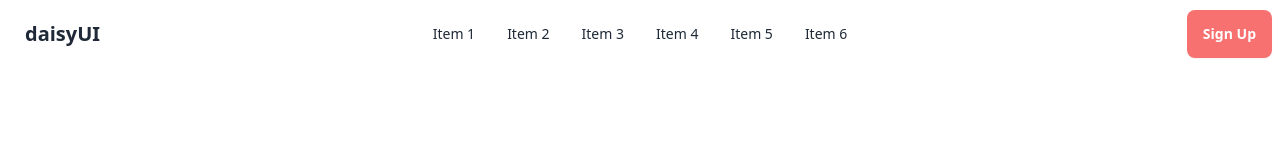
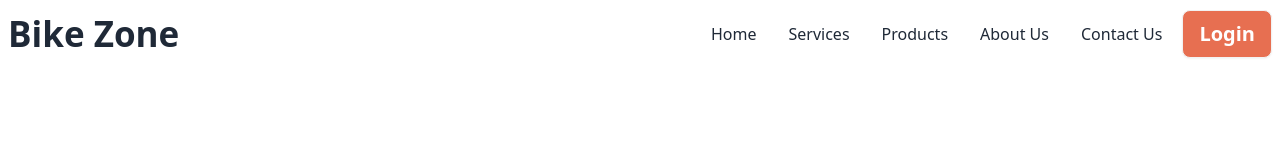
Before and after one commit to MISFOfficial/Biker-zone-Project, a plain HTML site: page index.html in a window 1280 px wide. Drawn offline with nearby package versions, Linux system fonts and the light colour scheme.

Commit message:
navigation added

```diff
--- a/index.html
+++ b/index.html
@@ -1,19 +1,40 @@
 <!DOCTYPE html>
-<html lang="en">
+<html lang="en" data-theme="light">
 <head>
     <meta charset="UTF-8">
     <meta name="viewport" content="width=device-width, initial-scale=1.0">
     <title>Biker Zone</title>
 
+    <!--Tailwind and DaisyUI Css CDN-->
     <link href="https://cdn.jsdelivr.net/npm/daisyui@4.12.23/dist/full.min.css" rel="stylesheet" type="text/css" />
     <script src="https://cdn.tailwindcss.com"></script>
+    <!--google fonts-->
+    <link rel="preconnect" href="https://fonts.googleapis.com">
+    <link rel="preconnect" href="https://fonts.gstatic.com" crossorigin>
+    <link href="https://fonts.googleapis.com/css2?family=Poppins:wght@400;700;800;900&display=swap" rel="stylesheet">
+    <!--style css-->
+    <link rel="stylesheet" href="style.css">
+    <!--custom color-->
+    <script>
+      tailwind.config = {
+        theme: {
+          extend: {
+            colors: {
+              'primary-color': '#E76F51',
+              'back-color': '#E76F511A',
+            }
+          }
+        }
+      }
+    </script>
 
 </head>
-<body>
-    <header>
+<body class="font-poppins">
+  <!--header section-->
+  <header class="md:container mx-auto">
     <nav>
-            <div class="navbar bg-white">
-                <div class="navbar-start">
+      <div class="navbar bg-base-100">
+        <div class="flex-1">
           <div class="dropdown">
             <div tabindex="0" role="button" class="btn btn-ghost lg:hidden">
               <svg
@@ -32,31 +53,37 @@
             <ul
               tabindex="0"
               class="menu menu-sm dropdown-content bg-base-100 rounded-box z-[1] mt-3 w-52 p-2 shadow">
-                      <li><a>Item 1</a></li>
-                      <li><a>Item 2</a></li>
-                      <li><a>Item 3</a></li>
-                      <li><a>Item 4</a></li>
-                      <li><a>Item 5</a></li>
-                      <li><a>Item 3</a></li>
+              <li><a>Home</a></li>
+              <li><a>Services</a></li>
+              <li><a>Products</a></li>
+              <li><a>About Us</a></li>
+              <li><a>Contact Us</a></li>
             </ul>
           </div>
-                  <a class="btn btn-ghost text-xl">daisyUI</a>
+          <a class="text-[35px] font-bold">Bike Zone</a>
         </div>
         <div class="navbar-center hidden lg:flex">
-                  <ul class="menu menu-horizontal px-1">
-                    <li><a>Item 1</a></li>
-                    <li><a>Item 2</a></li>
-                    <li><a>Item 3</a></li>
-                    <li><a>Item 4</a></li>
-                    <li><a>Item 5</a></li>
-                    <li><a>Item 6</a></li>
+          <ul class="menu menu-horizontal px-1 text-[16px] font-medium">
+            <li><a>Home</a></li>
+            <li><a>Services</a></li>
+            <li><a>Products</a></li>
+            <li><a>About Us</a></li>
+            <li><a>Contact Us</a></li>
           </ul>
         </div>
-                <div class="navbar-end">
-                  <a class="btn bg-red-400 text-white border-0" >Sign Up</a>
+        <div class="">
+          <a class="btn bg-primary-color font-bold text-[20px] text-white">Login</a>
         </div>
       </div>
     </nav>
   </header>
+  <!--main section-->
+  <main>
+
+  </main>
+  <!--footer section-->
+  <footer>
+
+  </footer>
 </body>
 </html>
```
Lines whose indentation alone changed are shown as unchanged.
